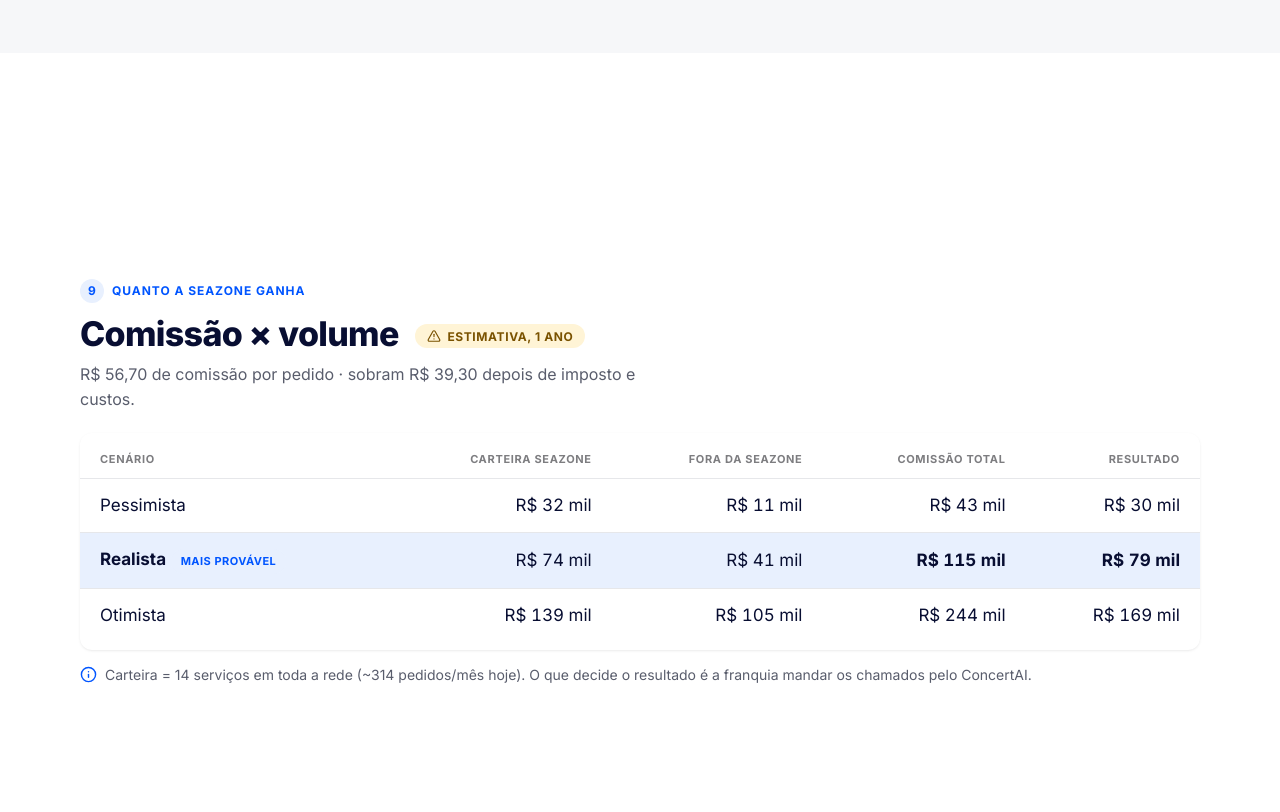
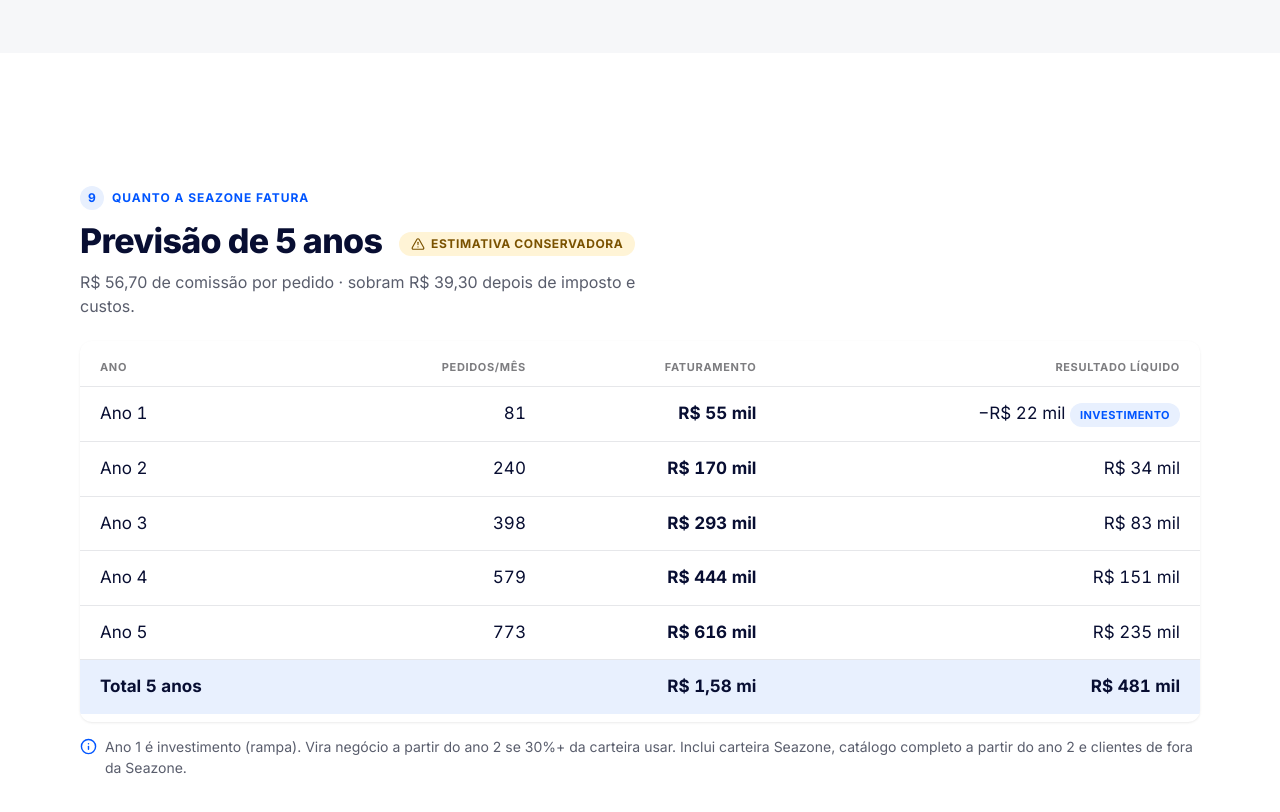
Before and after one commit to henrymatsumoto-cpu/html-tasks, a plain HTML site: page concertai-apresentacao.html in a window 1280 px wide. Shown: the part 6347-7159 px from the top of the page. Drawn offline with nearby package versions, Linux system fonts and the light colour scheme.

Commit message:
fix(concertai): faturamento com previsão de 5 anos

```diff
--- a/concertai-apresentacao.html
+++ b/concertai-apresentacao.html
@@ -691,24 +691,27 @@ figure figcaption{font-size:13px;font-weight:600;color:var(--fg-2);margin-top:8p
 </section>
 
 <!-- 9 GANHO -->
-<section class="slide alt" id="s9" data-titulo="Quanto a Seazone ganha">
+<section class="slide alt" id="s9" data-titulo="Quanto a Seazone fatura em 5 anos">
   <div class="wrap">
     <div class="cab">
-      <span class="tag rv"><b>9</b>Quanto a Seazone ganha</span>
-      <h2 class="rv" style="max-width:none">Comissão × volume <span class="estimativa"><i data-lucide="triangle-alert"></i>Estimativa, 1 ano</span></h2>
+      <span class="tag rv"><b>9</b>Quanto a Seazone fatura</span>
+      <h2 class="rv" style="max-width:none">Previsão de 5 anos <span class="estimativa"><i data-lucide="triangle-alert"></i>Estimativa conservadora</span></h2>
       <p class="sub rv">R$ 56,70 de comissão por pedido · sobram R$ 39,30 depois de imposto e custos.</p>
     </div>
     <div class="tabela ganho rv">
       <table>
-        <thead><tr><th>Cenário</th><th>Carteira Seazone</th><th>Fora da Seazone</th><th>Comissão total</th><th>Resultado</th></tr></thead>
+        <thead><tr><th>Ano</th><th>Pedidos/mês</th><th>Faturamento</th><th>Resultado líquido</th></tr></thead>
         <tbody class="num">
-          <tr><td>Pessimista</td><td>R$ 32 mil</td><td>R$ 11 mil</td><td>R$ 43 mil</td><td>R$ 30 mil</td></tr>
-          <tr class="real"><td><b>Realista</b> <span class="pill azul">Mais provável</span></td><td>R$ 74 mil</td><td>R$ 41 mil</td><td><b>R$ 115 mil</b></td><td><b>R$ 79 mil</b></td></tr>
-          <tr><td>Otimista</td><td>R$ 139 mil</td><td>R$ 105 mil</td><td>R$ 244 mil</td><td>R$ 169 mil</td></tr>
+          <tr><td>Ano 1</td><td>81</td><td><b>R$ 55 mil</b></td><td>−R$ 22 mil <span class="pill azul">investimento</span></td></tr>
+          <tr><td>Ano 2</td><td>240</td><td><b>R$ 170 mil</b></td><td>R$ 34 mil</td></tr>
+          <tr><td>Ano 3</td><td>398</td><td><b>R$ 293 mil</b></td><td>R$ 83 mil</td></tr>
+          <tr><td>Ano 4</td><td>579</td><td><b>R$ 444 mil</b></td><td>R$ 151 mil</td></tr>
+          <tr><td>Ano 5</td><td>773</td><td><b>R$ 616 mil</b></td><td>R$ 235 mil</td></tr>
+          <tr class="real"><td><b>Total 5 anos</b></td><td></td><td><b>R$ 1,58 mi</b></td><td><b>R$ 481 mil</b></td></tr>
         </tbody>
       </table>
     </div>
-    <p class="nota-fase rv"><i data-lucide="info"></i><span>Carteira = 14 serviços em toda a rede (~314 pedidos/mês hoje). O que decide o resultado é a franquia mandar os chamados pelo ConcertAI.</span></p>
+    <p class="nota-fase rv"><i data-lucide="info"></i><span>Ano 1 é investimento (rampa). Vira negócio a partir do ano 2 se 30%+ da carteira usar. Inclui carteira Seazone, catálogo completo a partir do ano 2 e clientes de fora da Seazone.</span></p>
   </div>
 </section>
 
```
